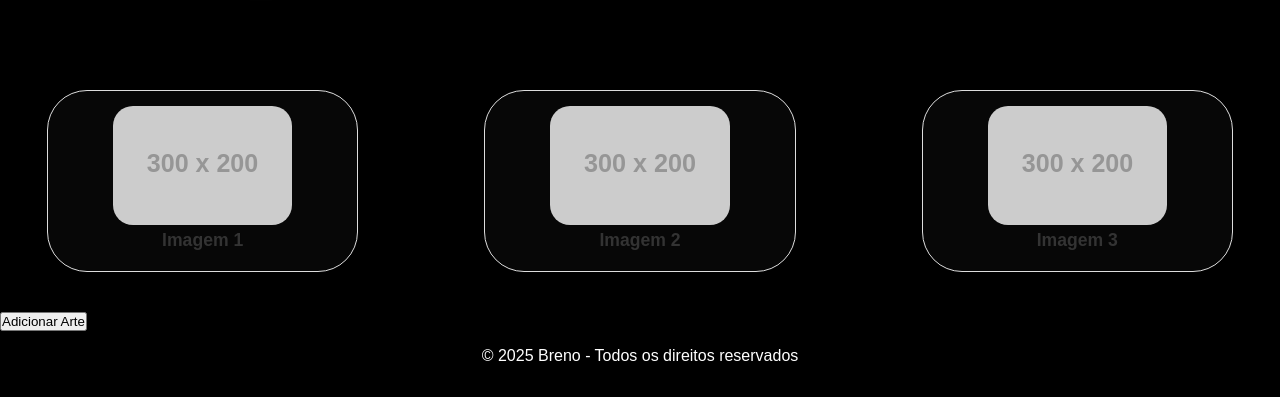
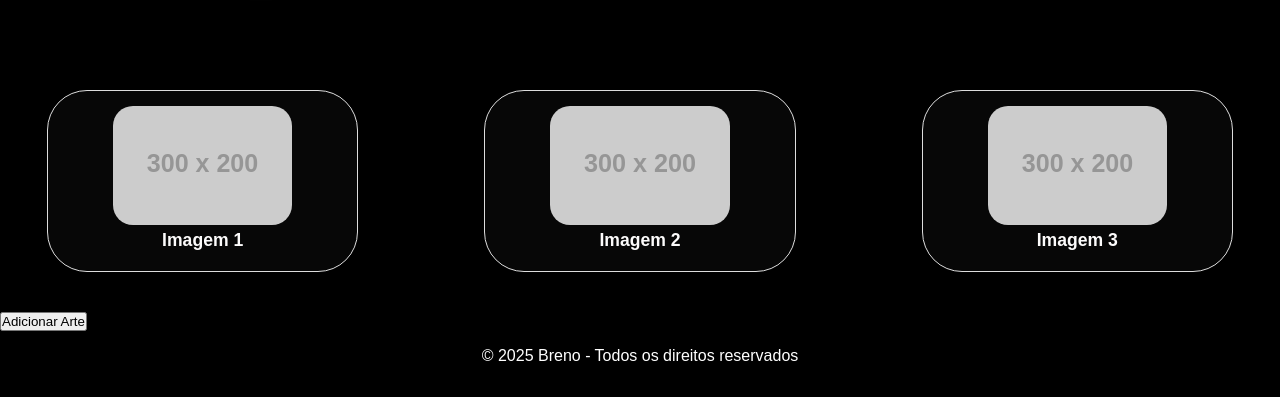
Before and after one commit to Brennogbi/desenho-portifolio, a plain HTML site: page frontend/index.html in a window 1280 px wide. Shown: the part 480-877 px from the top of the page. Drawn offline with Linux system fonts and the light colour scheme; no server answers; placeholder pictures from the web are drawn by us.

Commit message:
pdescriçao

```diff
--- a/frontend/style.css
+++ b/frontend/style.css
@@ -205,7 +205,7 @@
 
 .item-galeria h3 {
   margin: 0.3rem 0;
-  color: #333;
+  color: #fcfbfb;
   font-size: 1.1rem;
 }
 
```
